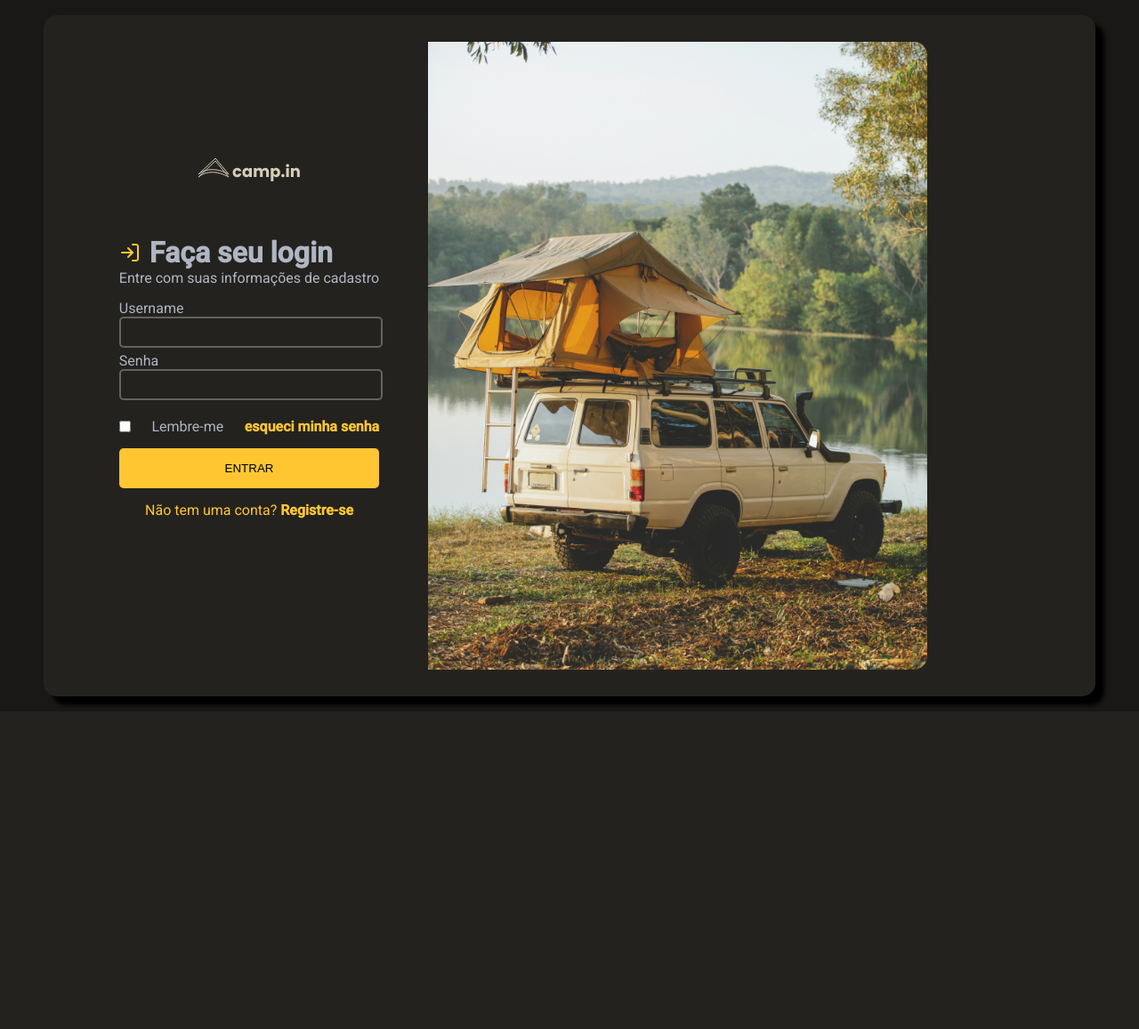
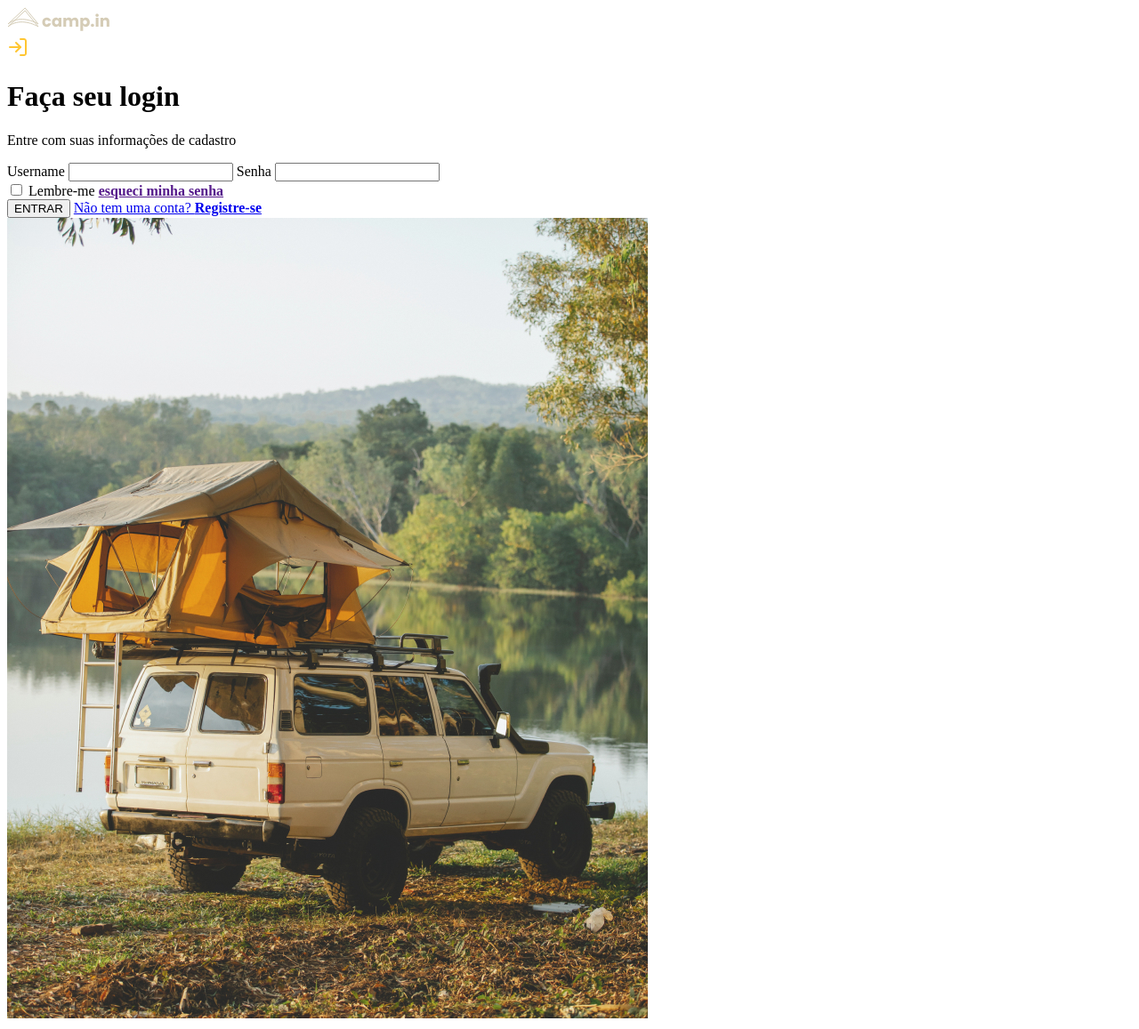
Before and after one commit to CarlosG18/CRUD_django, a Django app: page /crud/ in a window 1280 px wide. Shown: the whole page at 89% size. Before the commit the page ends 796 px from the top, so only its background shows below. Run offline with Django 4.2, Linux system fonts and the light colour scheme.

Commit message:
removendo os styles

```diff
--- a/system/crud/static/crud/css/style.css
+++ b/system/crud/static/crud/css/style.css
@@ -1,10 +1,10 @@
-*{
+/**{
   margin: 0;
   padding: 0;
 }
 
 :root{
-    /*colors*/
+    /*colors*//*
     --text-base: #afb6c2;
     --text-title: #d4ccb6;
     --background: #191816;
@@ -13,7 +13,8 @@
 }
 
 body{
-    background-color: var(--background);
+    /*background-color: var(--background);*//*
+    background-color: yellow;
     color: var(--text-base);
     height: 100vh;
     display: flex;
@@ -23,7 +24,6 @@ body{
     font-family: Roboto, Sans-Serif;
 }
 
-
 header{
   margin-top: 10px;
   display: flex;
@@ -32,8 +32,10 @@ header{
   align-items: center;
   padding-bottom: 10px;
   border-bottom: 1px solid rgba(168, 168, 168, 0.486);
+  background-color: yellow;
 }
 
+/*
 .links-header > ul{
   display: flex;
 }
@@ -57,16 +59,18 @@ a{
 a:hover{
 color: var(--primary-color);
 }
-
+*/
+/*
 .box{
   background-color: var(--form-background);
   padding: 30px;
   border-radius: 15px;
   box-shadow: 10px 10px 5px black;
   display: flex;
+  flex-direction: column;
   margin: 20px 0;
 }
-
+/*
 .content{
   margin-top: 15px;
   display: flex;
@@ -229,3 +233,4 @@ margin-bottom: 30px;
     display: none;
   }
 }
+*/
```
Also changed, not shown: system/crud/templates/crud/home.html (line endings or trailing spaces), system/db.sqlite3.
